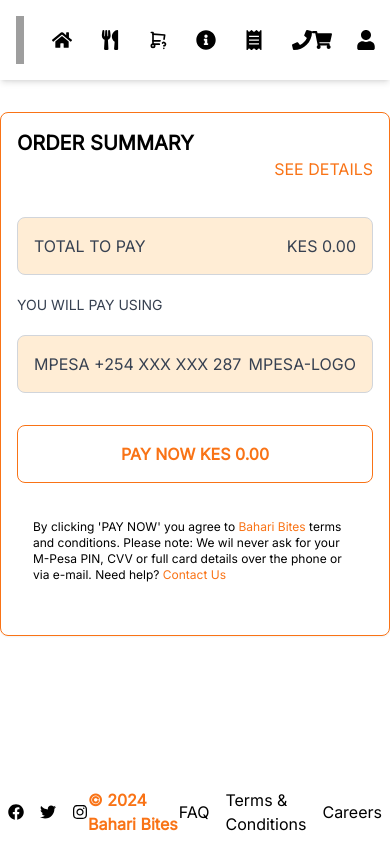
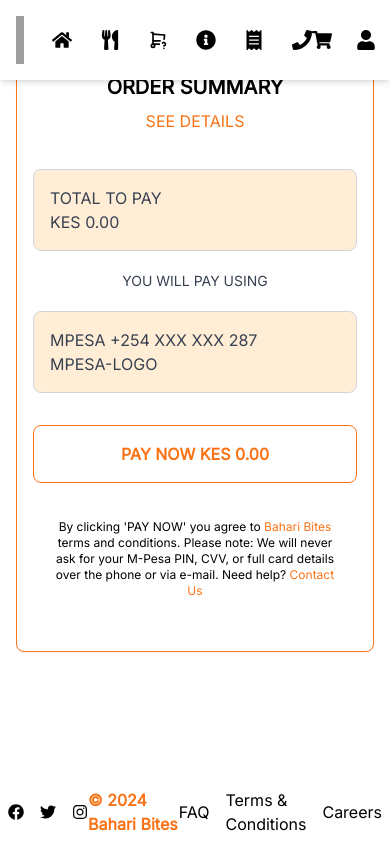
Before and after one commit to Kimoney/bahari-bites-frontend, a React (Vite) app: page /summary in a window 390 px wide. Built offline with nearby package versions, Linux system fonts and the light colour scheme; grey boxes are pictures that could not be loaded.

Commit message:
style:Made the summary component Mobile responsive

```diff
--- a/src/components/CheckoutSummary/CheckoutSummary.jsx
+++ b/src/components/CheckoutSummary/CheckoutSummary.jsx
@@ -3,29 +3,28 @@
 import { Link } from 'react-router-dom';
 
 const CheckoutSummary = () => {
+    const { cart } = useCart();
+    const totalPrice = cart.reduce((total, item) => total + item.price * item.quantity, 0);
 
-    const { cart } = useCart();
-
-    const totalPrice = cart.reduce((total, item) => total + item.price * item.quantity, 0);
     return (
-    <div className="grid lg:grid-cols-6">
-    <div className="lg:col-start-3 lg:col-span-2">
-    <div className="border border-orange-500 rounded-lg shadow-sm p-4 mt-28">
-      <div className="pb-4 mb-4">
-        <h4 className="text-xl font-bold uppercase text-left">Order Summary</h4>
-        <Link to="/cart">
-            <p className="text-orange-500 text-right uppercase">See Details </p>
+        <div className="p-4 sm:p-6 lg:p-8">
+            <div className="max-w-md mx-auto lg:max-w-3xl">
+                <div className="border border-orange-500 rounded-lg shadow-sm p-4 mt-10 bg-white">
+                    <div className="pb-4 mb-4 flex flex-col items-center sm:items-start">
+                        <h4 className="text-xl font-bold uppercase text-center sm:text-left">Order Summary</h4>
+                        <Link to="/cart" className="mt-2 text-orange-500 text-center sm:text-right uppercase">
+                            See Details
                         </Link>
                     </div>
-      <div className="flex justify-between mt-5 mb-5 p-4 border rounded-lg border-gray-300 bg-orange-100">
+                    <div className="flex flex-col sm:flex-row justify-between mt-5 mb-5 p-4 border rounded-lg border-gray-300 bg-orange-100">
                         <p className="text-gray-700 uppercase">Total to pay</p>
                         <p className="text-gray-700">KES {totalPrice.toFixed(2)}</p>
                     </div>
-      <div className="flex justify-between mt-5 mb-5">
-        <p className="text-gray-700 uppercase text-sm">You will pay using</p>
+                    <div className="flex flex-col mt-5 mb-5">
+                        <p className="text-gray-700 uppercase text-sm text-center sm:text-left">You will pay using</p>
                     </div>
-      <div className="flex justify-between mt-5 mb-5 p-4 border rounded-lg border-gray-300 bg-orange-100">
-        <p className="text-gray-700">MPESA +254 XXX XXX 287 </p>
+                    <div className="flex flex-col sm:flex-row justify-between mt-5 mb-5 p-4 border rounded-lg border-gray-300 bg-orange-100">
+                        <p className="text-gray-700">MPESA +254 XXX XXX 287</p>
                         <p className="text-gray-700">MPESA-LOGO</p>
                     </div>
                     <div className="flex justify-center mt-8">
@@ -35,8 +34,8 @@
                             </button>
                         </Link>
                     </div>
-      <div className="flex justify-between mt-5 mb-5 p-4">
-        <p className="text-xs ">By clicking 'PAY NOW' you agree to <span className="text-orange-500">Bahari Bites</span> terms and conditions. Please note: We wil never ask for your M-Pesa PIN, CVV or full card details over the phone or via e-mail. Need help? <span className="text-orange-500">Contact Us</span></p>
+                    <div className="mt-5 mb-5 p-4 text-xs text-center sm:text-left">
+                        <p>By clicking 'PAY NOW' you agree to <span className="text-orange-500">Bahari Bites</span> terms and conditions. Please note: We will never ask for your M-Pesa PIN, CVV, or full card details over the phone or via e-mail. Need help? <span className="text-orange-500">Contact Us</span></p>
                     </div>
                 </div>
             </div>
```
Lines whose indentation alone changed are shown as unchanged.
